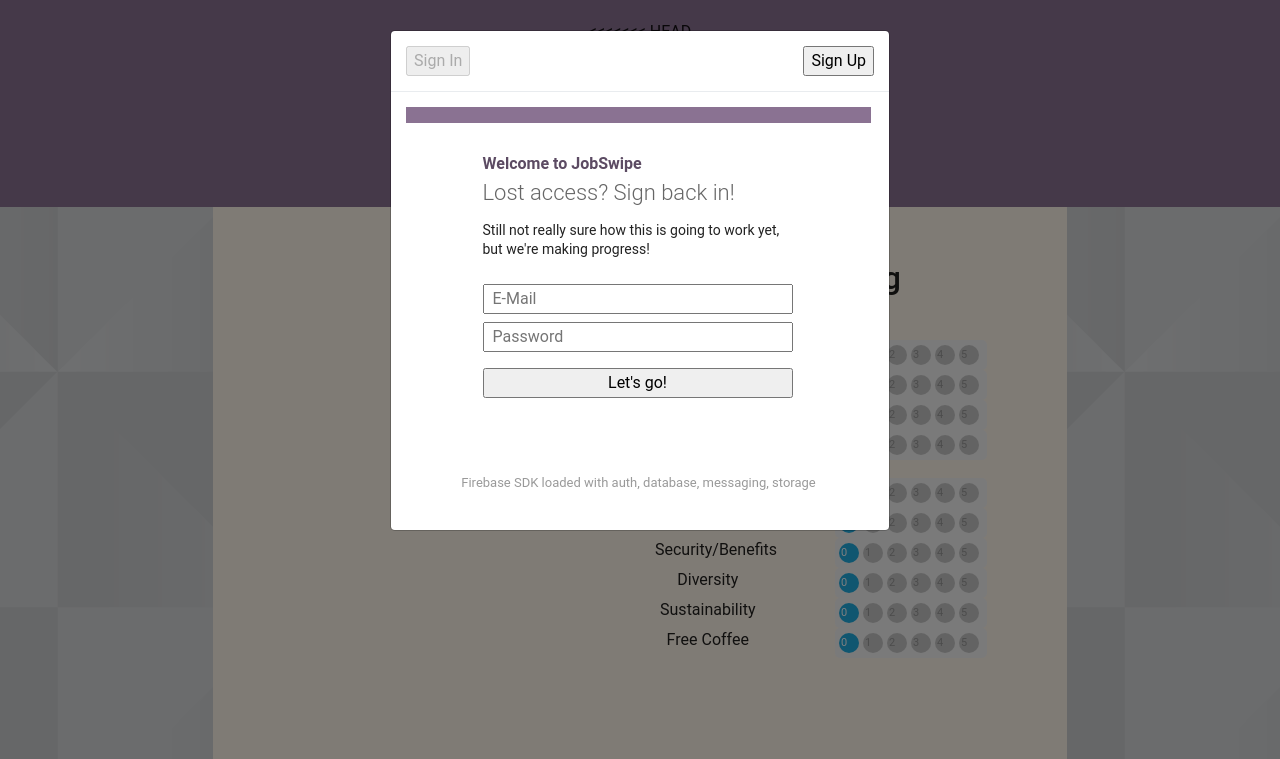
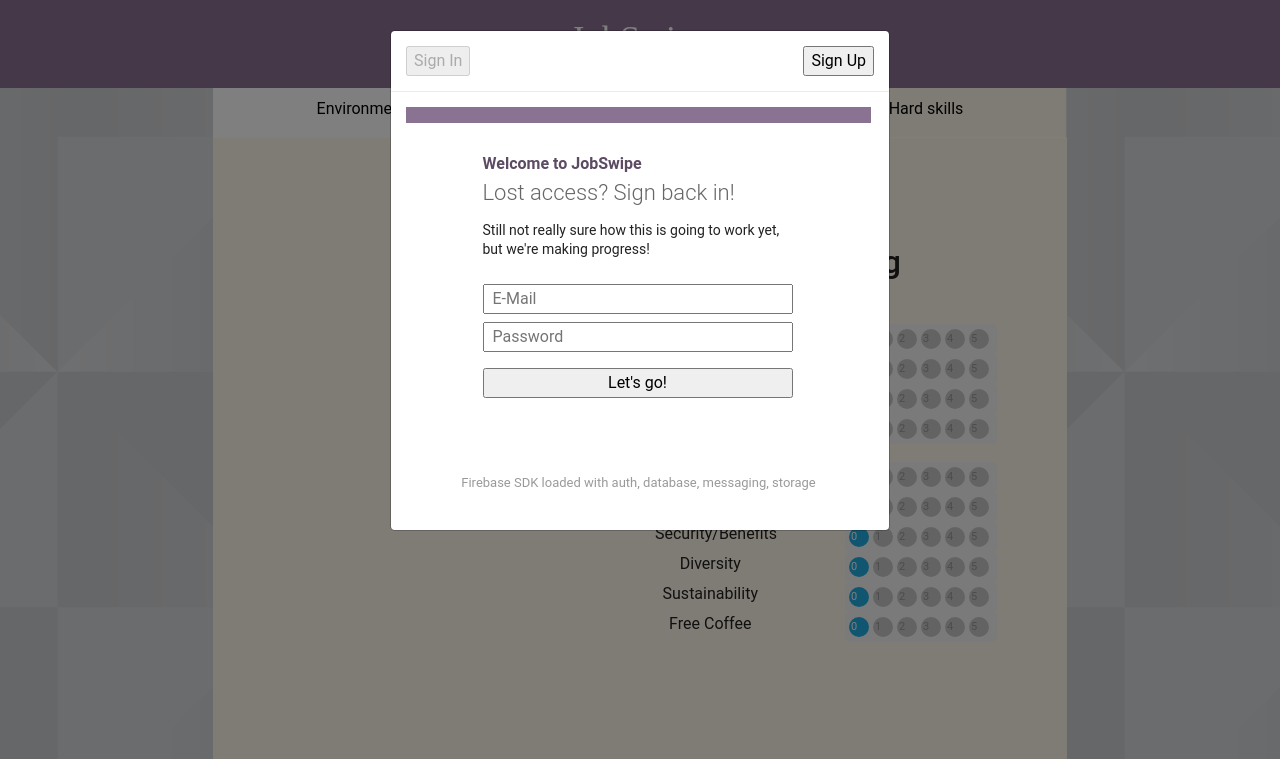
Before and after one commit to JonathanPartain/openhack2017, a website: page public/index.html in a window 1280 px wide. Shown: the top 759 px of the page. Drawn offline with nearby package versions, Linux system fonts and the light colour scheme; no server answers.

Commit message:
Added lost styling

```diff
--- a/public/index.html
+++ b/public/index.html
@@ -69,13 +69,10 @@
         <div class="row">
 
 
-            <div class="fixed-top bgcolor" id="navbar">
+            <div class="fixed-top bgcolor">
                 <div class="center headingFont">
-<<<<<<< HEAD
                     <h1> JobSwipe</h1>
-=======
-                    <h1>JobSwipe</h1>
->>>>>>> 6815ba1914e16158dcf44e564a58c2ee05996789
+
                 </div>
 
 
@@ -90,7 +87,7 @@
             <div class="col-2 thirdbgcolor">
 
             </div>
-            <div class="col-8 secondbgcolor">
+            <div class="col-8 secondbgcolor nopadding" id="navbar">
 
                 <nav class="navbar sticky-top">
 
--- a/public/style/style.css
+++ b/public/style/style.css
@@ -29,20 +29,29 @@
     margin: 0 auto;
     width: 100%;
 }
+.nav-item {
+    padding-left: 0px;
+}
 
-<<<<<<< HEAD
+
 .headingFont{
 	font-family: AppleGothic;
 	font-weight: bold;
 	color: white;
 }
 
+.nopadding {
+    padding-left: 0px !important;
+    padding-right: 0px !important;
+}
 
-=======
->>>>>>> 6815ba1914e16158dcf44e564a58c2ee05996789
 .navbar {
     background-color: #FFF;
 }
+.navbar.sticky-top {
+    padding: 0px !important;
+}
+
 
 .navbar li a, .navbar .navbar-brand {
     color: #000 !important;
@@ -51,6 +60,9 @@
 .navbar-nav li a:hover, .navbar-nav li.active a {
     color: #f4511e !important;
     background-color: #fff !important;
+}
+.nav-tabs li a:hover {
+    background-color: #FFF6EB;
 }
 
 .nav-link{
```
